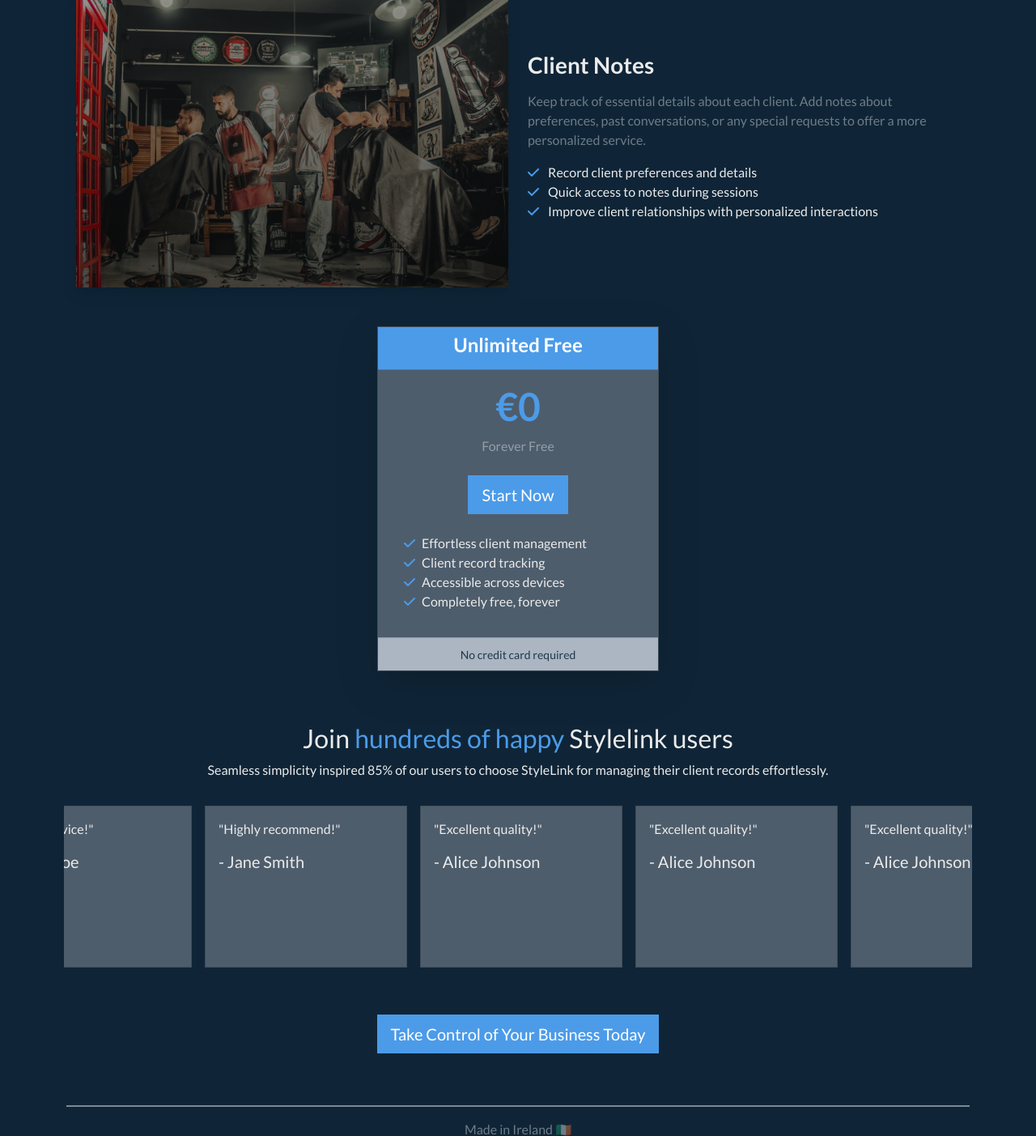
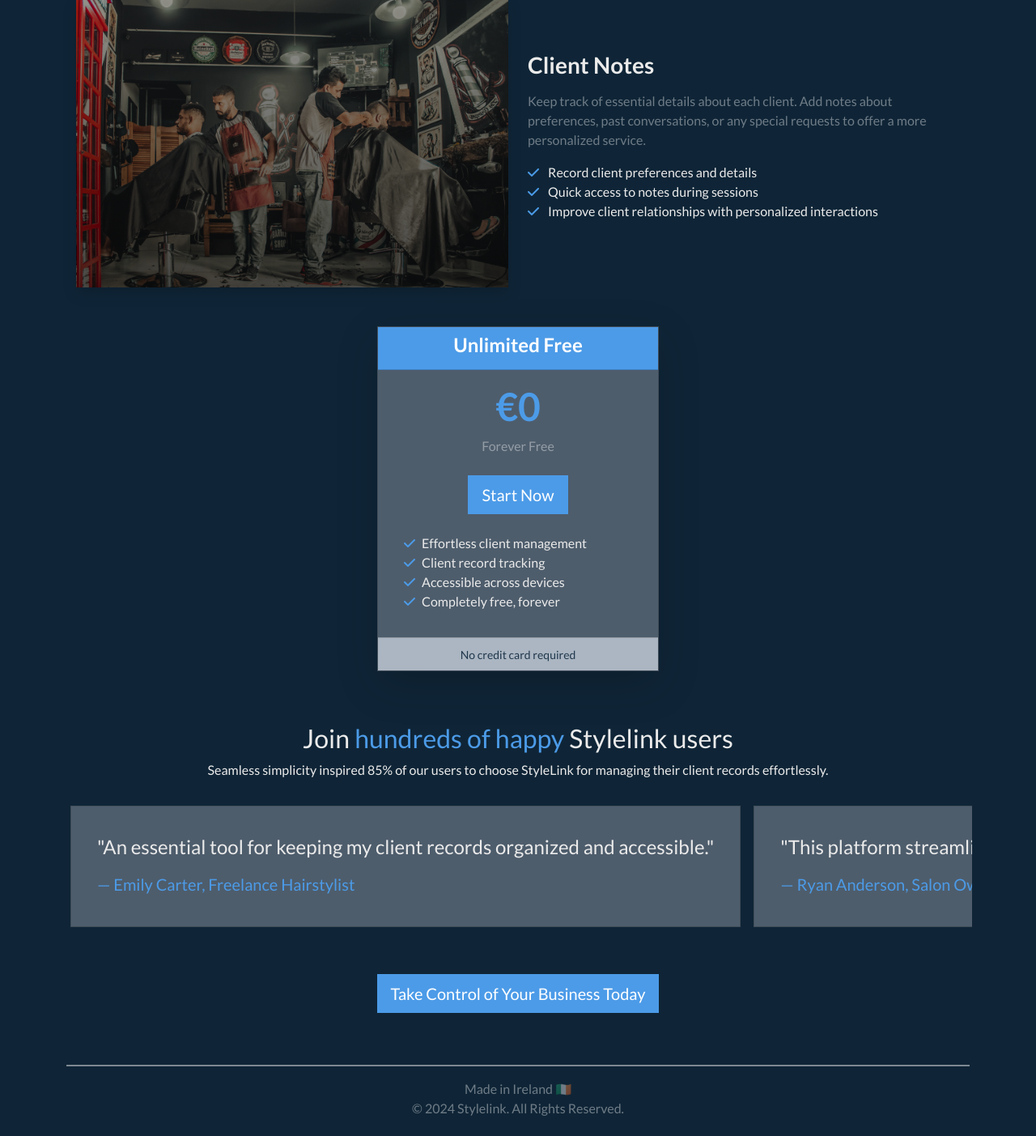
Before and after one commit to yaroslav-matala/stylelink-crm, a Django app: page / in a window 1280 px wide. Shown: the part 2246-3649 px from the top of the page at 81% size. After the commit the page ends 3624 px from the top, so only its background shows below. Run offline with Django 4.2, Linux system fonts and the light colour scheme; some libraries are stand-ins or nearby versions.

Commit message:
minor style adjstments

```diff
--- a/client_manager/templates/client_manager/index.html
+++ b/client_manager/templates/client_manager/index.html
@@ -164,7 +164,7 @@
         <div class="row justify-content-center">
             <div class="col-12 col-md-8">
                 <h3>
-                    Stylelink is the all-in-one tool for hairstylists to organize, track, and grow their business
+                    Stylelink is the all-in-one tool for hairstylists to <span class="text-primary">organize, track, and grow</span> their business
                 </h3>
             </div>
         </div>
@@ -279,70 +279,64 @@
 
     <div class="container pb-5">
         <div class="testimonials-wrapper d-flex overflow-auto" id="testimonials">
-            <div class="testimonial card mx-2 flex-shrink-0" style="width: 250px;">
+            <div class="testimonial card mx-2 flex-shrink-0" >
                 <div class="card-body">
-                    <p class="card-text">"Great service!"</p>
-                    <h5 class="card-title">- John Doe</h5>
+                    <p class="card-text fs-4">"An essential tool for keeping my client records organized and accessible."</p>
+                    <h5 class="card-title text-primary">— Emily Carter, Freelance Hairstylist</h5>
                 </div>
             </div>
-            <div class="testimonial card mx-2 flex-shrink-0" style="width: 250px;">
+            <div class="testimonial card mx-2 flex-shrink-0" >
                 <div class="card-body">
-                    <p class="card-text">"Highly recommend!"</p>
-                    <h5 class="card-title">- Jane Smith</h5>
+                    <p class="card-text fs-4">"This platform streamlined my workflow and saved me countless hours every week!"</p>
+                    <h5 class="card-title text-primary">— Ryan Anderson, Salon Owner</h5>
                 </div>
             </div>
-            <div class="testimonial card mx-2 flex-shrink-0" style="width: 250px;">
+            <div class="testimonial card mx-2 flex-shrink-0" >
                 <div class="card-body">
-                    <p class="card-text">"Excellent quality!"</p>
-                    <h5 class="card-title">- Alice Johnson</h5>
+                    <p class="card-text fs-4">“Finally, a client management solution that’s both simple and free.”</p>
+                    <h5 class="card-title text-primary">— Sophia Nguyen, Beauty Consultant</h5>
                 </div>
             </div>
-            <div class="testimonial card mx-2 flex-shrink-0" style="width: 250px;">
+            <div class="testimonial card mx-2 flex-shrink-0" >
                 <div class="card-body">
-                    <p class="card-text">"Excellent quality!"</p>
-                    <h5 class="card-title">- Alice Johnson</h5>
+                    <p class="card-text fs-4">“I love how easy it is to track client preferences and stay prepared for every appointment.”</p>
+                    <h5 class="card-title text-primary">— Ava Johnson, Makeup Artist</h5>
                 </div>
             </div>
-            <div class="testimonial card mx-2 flex-shrink-0" style="width: 250px;">
+            <div class="testimonial card mx-2 flex-shrink-0" >
                 <div class="card-body">
-                    <p class="card-text">"Excellent quality!"</p>
-                    <h5 class="card-title">- Alice Johnson</h5>
+                    <p class="card-text fs-4">“A fantastic resource for small businesses looking to stay organized without breaking the bank.”</p>
+                    <h5 class="card-title text-primary">— Michael Brown, Independent Hairdresser</h5>
                 </div>
             </div>
-            <div class="testimonial card mx-2 flex-shrink-0" style="width: 250px;">
+            <div class="testimonial card mx-2 flex-shrink-0" >
                 <div class="card-body">
-                    <p class="card-text">"Excellent quality!"</p>
-                    <h5 class="card-title">- Alice Johnson</h5>
+                    <p class="card-text fs-4">“The perfect way to manage my growing client base and keep track of all their details.”</p>
+                    <h5 class="card-title text-primary">— Hannah Thompson, Bridal Hair Specialist</h5>
                 </div>
             </div>
-            <div class="testimonial card mx-2 flex-shrink-0" style="width: 250px;">
+            <div class="testimonial card mx-2 flex-shrink-0" >
                 <div class="card-body">
-                    <p class="card-text">"Excellent quality!"</p>
-                    <h5 class="card-title">- Alice Johnson</h5>
+                    <p class="card-text fs-4">“Free, intuitive, and reliable—this tool is a lifesaver for my business.”</p>
+                    <h5 class="card-title text-primary">— Olivia Davis, Nail Technician</h5>
                 </div>
             </div>
-            <div class="testimonial card mx-2 flex-shrink-0" style="width: 250px;">
+            <div class="testimonial card mx-2 flex-shrink-0" >
                 <div class="card-body">
-                    <p class="card-text">"Excellent quality!"</p>
-                    <h5 class="card-title">- Alice Johnson</h5>
+                    <p class="card-text fs-4">“The notes and client history features are game-changers for my customer service.”</p>
+                    <h5 class="card-title text-primary">— Benjamin Walker, Barbershop Owner</h5>
                 </div>
             </div>
-            <div class="testimonial card mx-2 flex-shrink-0" style="width: 250px;">
+            <div class="testimonial card mx-2 flex-shrink-0" >
                 <div class="card-body">
-                    <p class="card-text">"Excellent quality!"</p>
-                    <h5 class="card-title">- Alice Johnson</h5>
+                    <p class="card-text fs-4">“A well-designed, easy-to-use app that meets all my needs.”</p>
+                    <h5 class="card-title text-primary">— Grace Williams, Personal Stylist</h5>
                 </div>
             </div>
-            <div class="testimonial card mx-2 flex-shrink-0" style="width: 250px;">
+            <div class="testimonial card mx-2 flex-shrink-0">
                 <div class="card-body">
-                    <p class="card-text">"Excellent quality!"</p>
-                    <h5 class="card-title">- Alice Johnson</h5>
-                </div>
-            </div>
-            <div class="testimonial card mx-2 flex-shrink-0" style="width: 250px; height: 200px">
-                <div class="card-body">
-                    <p class="card-text">"Excellent quality!"</p>
-                    <h5 class="card-title">- Alice Johnson</h5>
+                    <p class="card-text fs-4">“I’m amazed at how much value this platform offers for free.”</p>
+                    <h5 class="card-title text-primary">— Ethan Martinez, Beauty Salon Manager</h5>
                 </div>
             </div>
             <!-- Add more testimonials as needed -->
--- a/static/css/style.css
+++ b/static/css/style.css
@@ -174,3 +174,8 @@ body {
 .benefits-container {
   min-width: 850px;
 }
+
+#testimonials .testimonial {
+  height: 150px;
+  padding: 1rem;
+}
--- a/static/js/app.js
+++ b/static/js/app.js
@@ -20,5 +20,5 @@ document.addEventListener('DOMContentLoaded', function() {
 
 window.onload = function () {
     const testimonials = document.getElementById("testimonials");
-    testimonials.scrollLeft = 100; // Adjust the value to set the offset
+    testimonials.scrollLeft = 0; // Adjust the value to set the offset
 };
--- a/stylelink/settings.py
+++ b/stylelink/settings.py
@@ -30,7 +30,7 @@ TEMPLATES_DIR = os.path.join(BASE_DIR, 'templates')
 SECRET_KEY = os.environ.get('SECRET_KEY')
 
 # SECURITY WARNING: don't run with debug turned on in production!
-DEBUG = True
+DEBUG = False
 
 ALLOWED_HOSTS = ['8000-yaroslavmat-stylelinkcr-hqnta9goa1s.ws.codeinstitute-ide.net', 'stylelink-7c53adcbe9a8.herokuapp.com']
 
```
